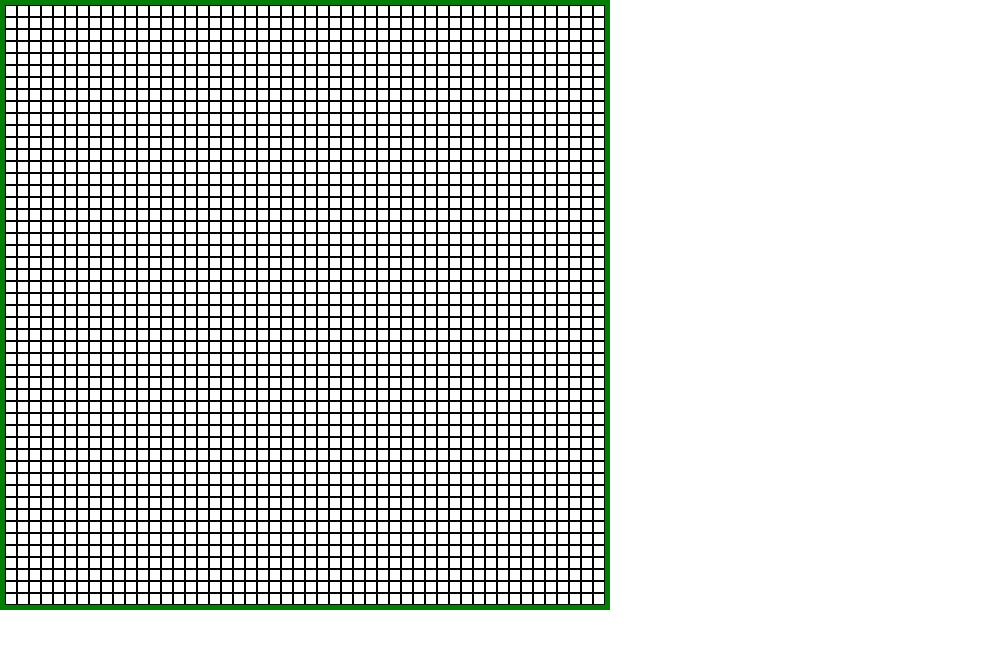
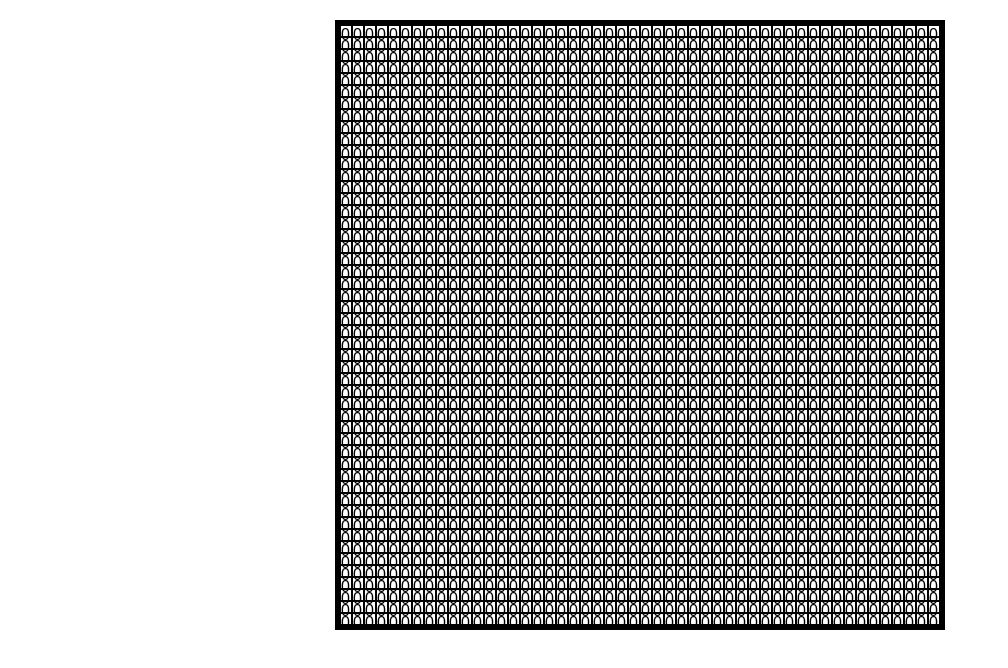
Before and after one commit to tfreshindustries/snake-royale, a React (Create React App) app in the folder frontend/: page / in a window 1280 px wide. Shown: the top 668 px of the page, without its empty margins (0-1008 px from the left). Built offline with nearby package versions, Linux system fonts and the light colour scheme; no server answers.

Commit message:
Add render method

```diff
--- a/frontend/src/components/Cell.tsx
+++ b/frontend/src/components/Cell.tsx
@@ -4,6 +4,6 @@ export interface ICell {
     id: number;
 }
 
-const Cell = ({ id }: ICell) => <div className={`cell player${id}`} />;
+const Cell = ({ id }: ICell) => <div className={`cell player${id}`}>{id}</div>;
 
 export default Cell;
--- a/frontend/src/index.css
+++ b/frontend/src/index.css
@@ -14,9 +14,16 @@ body {
 }
 
 .grid {
-  border: 5px solid green;
+  border: 5px solid black;
   width: 600px;
   height: 600px;
   display: flex;
   flex-wrap: nowrap;
 }
+
+.container {
+  margin-top: 20px;
+  display: flex;
+  align-items: center;
+  justify-content: center;
+}
--- a/frontend/src/index.tsx
+++ b/frontend/src/index.tsx
@@ -4,6 +4,10 @@ import Grid from './components/Grid';
 import './index.css';
 import registerServiceWorker from './registerServiceWorker';
 import { royale } from './proto/model';
+
+/////////////////
+// WEB SOCKETS //
+/////////////////
 
 const socket = new WebSocket('ws://localhost:12345/ws');
 socket.binaryType = 'arraybuffer';
@@ -22,6 +26,10 @@ socket.addEventListener('message', function (event) {
     case "gameState": {
       console.log("received GameState")
       console.log(serverEvent.gameState)
+      if (serverEvent.gameState) {
+        const gameState = new royale.GameState(serverEvent.gameState);
+        handleGameState(gameState);
+      }
       break;
     }
 
@@ -33,6 +41,37 @@ socket.addEventListener('message', function (event) {
 
   }
 });
+
+//////////////////////
+// MESSAGE HANDLERS //
+//////////////////////
+
+function handleGameState(gameState: royale.GameState) {
+  var matrix = Array(50).fill(Array(50).fill(0));
+  gameState.players.forEach(player => {
+    if (player.x && player.y) {
+      matrix[player.x][player.y] = player.playerId;
+    }
+  })
+  renderGrid(matrix);
+}
+
+///////////////
+// RENDERING //
+///////////////
+
+function renderGrid(matrix: number[][]) {
+  ReactDOM.render(
+    <div className="container">
+      <Grid matrix={matrix} />
+    </div>,
+    document.getElementById('root') as HTMLElement
+  );
+}
+
+//////////////
+// MOVEMENT //
+//////////////
 
 function sendMoveRequest (direction: royale.Direction) {
   console.log("sending request to move " + direction.toString());
@@ -65,9 +104,9 @@ document.onkeydown = function (e) {
   return false;
 }
 
-ReactDOM.render(
-  <Grid matrix={Array(50).fill(Array(50).fill(0))} />,
-  document.getElementById('root') as HTMLElement
-);
+//////////
+// MAIN //
+//////////
 
+renderGrid(Array(50).fill(Array(50).fill(0)));
 registerServiceWorker();
```
